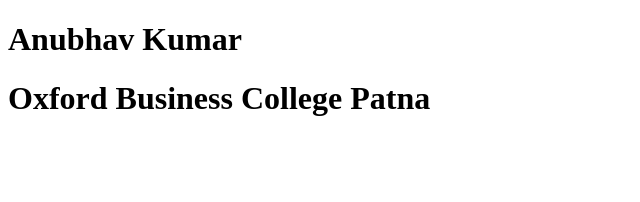
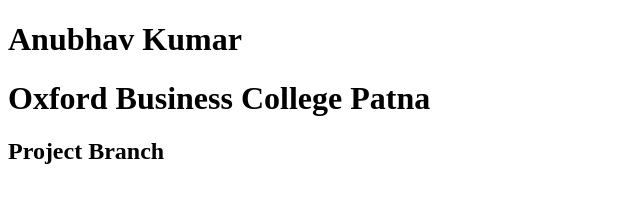
Before and after one commit to anubhavkumaro/ABT-Project, a plain HTML site: page index.html in a window 1280 px wide. Shown: the whole page, without its empty margins (0-640 px from the left). Drawn offline with Linux system fonts and the light colour scheme.

Commit message:
add branch code

```diff
--- a/index.html
+++ b/index.html
@@ -8,5 +8,6 @@
 <body>
     <h1>Anubhav Kumar</h1>
     <h1>Oxford Business College Patna</h1>
+    <h2>Project Branch</h2>
 </body>
 </html>
```
